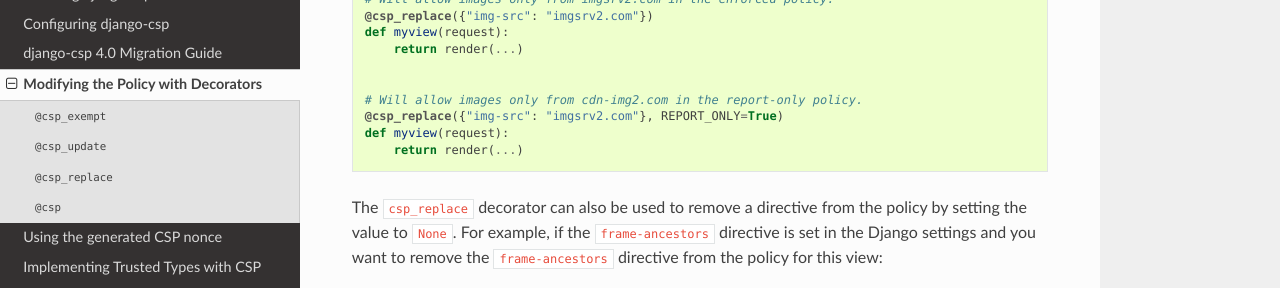
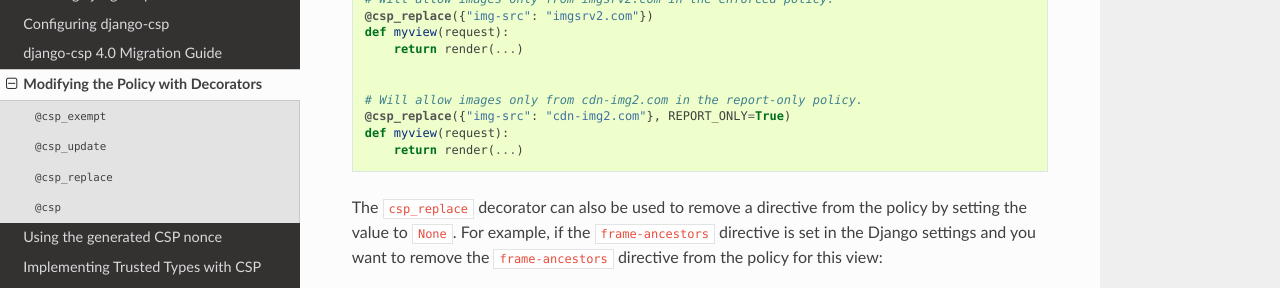
Before and after one commit to mozilla/django-csp, a Sphinx documentation site: the page built from docs/decorators.rst, in a window 1280 px wide and 900 px high, scrolled down 1722 px. Shown: the part 151-439 px from the top of the window. Built offline with Sphinx 7.4.7 and the Read the Docs theme 2.0.0, drawn with Linux system fonts in a browser that asks for light colours.

Commit message:
Fix incorrect domain from csp replace example

```diff
--- a/docs/decorators.rst
+++ b/docs/decorators.rst
@@ -100,7 +100,7 @@ The arguments and values are the same as ``@csp_update``:
 
 
     # Will allow images only from cdn-img2.com in the report-only policy.
-    @csp_replace({"img-src": "imgsrv2.com"}, REPORT_ONLY=True)
+    @csp_replace({"img-src": "cdn-img2.com"}, REPORT_ONLY=True)
     def myview(request):
         return render(...)
 
```
